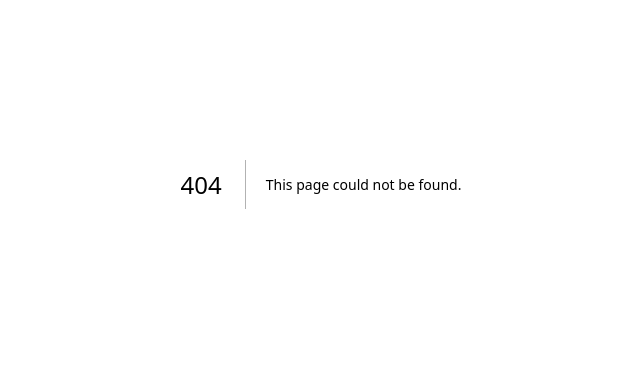
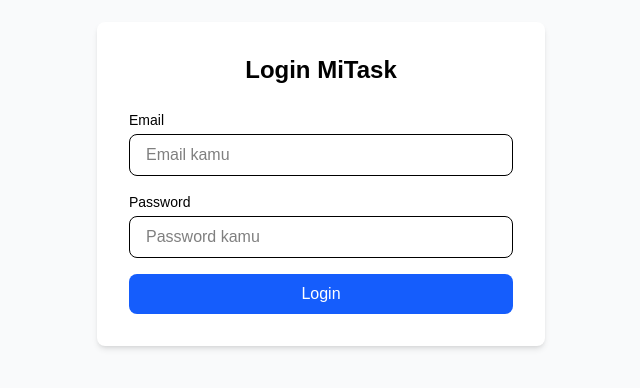
Before and after one commit to MiTask-App/MiTask-website, a Next.js app: page /login in a window 1280 px wide. Before the commit this address had no page. Shown: the part 216-604 px from the top of the page, without its empty margins (319-959 px from the left). Built offline with nearby package versions, Linux system fonts and the light colour scheme; no server answers; a web font is replaced by a local one.

Commit message:
feat: menambahkan fitur login

```diff
--- /dev/null
+++ b/app/dashboard/page.tsx
@@ -0,0 +1,125 @@
+'use client'
+
+import { useEffect, useState } from 'react'
+import { supabase } from '@/lib/supabase'
+import { useRouter } from 'next/navigation'
+
+interface Task {
+  id: number
+  title: string
+  description: string
+  deadline: string
+  is_done: boolean
+  created_at: string
+}
+
+export default function DashboardPage() {
+  const router = useRouter()
+  const [tasks, setTasks] = useState<Task[]>([])
+  const [loading, setLoading] = useState(true)
+  const [userName, setUserName] = useState('')
+
+  useEffect(() => {
+    const init = async () => {
+      const { data: { session } } = await supabase.auth.getSession()
+
+      if (!session) {
+        router.push('/login')
+        return
+      }
+
+      setUserName(session.user.email || '')
+      await fetchTasks(session.access_token)
+
+      // Setup real-time subscription ke perubahan di tabel tasks
+      const channel = supabase
+        .channel('tasks-changes')
+        .on('postgres_changes', {
+          event: '*',
+          schema: 'public',
+          table: 'tasks',
+        }, () => {
+          fetchTasks(session.access_token)
+        })
+        .subscribe()
+        // Setup real-time subscription ke perubahan di tabel tasks
+
+      return () => supabase.removeChannel(channel)
+    }
+
+    init()
+  }, [])
+
+  //meminta task ke laravel dengan token supabase sebagai otentikasi
+  const fetchTasks = async (token: string) => {
+    const res = await fetch(`${process.env.NEXT_PUBLIC_LARAVEL_URL}/api/tasks`, {
+      headers: {
+        Authorization: `Bearer ${token}`,
+      },
+    })
+    const json = await res.json()
+    setTasks(json.data || [])
+    setLoading(false)
+  }
+
+  const handleLogout = async () => {
+    await supabase.auth.signOut()
+    router.push('/login')
+  }
+
+  if (loading) return (
+    <div className="min-h-screen flex items-center justify-center">
+      <p>Memuat task...</p>
+    </div>
+  )
+
+  return (
+    <div className="min-h-screen bg-gray-50 p-6">
+      <div className="max-w-4xl mx-auto">
+        <div className="flex justify-between items-center mb-6">
+          <div>
+            <h1 className="text-2xl font-bold">Task Saya</h1>
+            <p className="text-gray-500 text-sm">{userName}</p>
+          </div>
+          <button
+            onClick={handleLogout}
+            className="bg-red-500 text-white px-4 py-2 rounded-lg hover:bg-red-600"
+          >
+            Logout
+          </button>
+        </div>
+
+        {tasks.length === 0 ? (
+          <div className="text-center py-20 text-gray-400">
+            <p>Belum ada task. Tambahkan dari aplikasi mobile!</p>
+          </div>
+        ) : (
+          <div className="grid gap-4">
+            {tasks.map((task, index) => (
+              <div key={index} className="bg-white rounded-lg shadow p-4">
+                <div className="flex justify-between items-start">
+                  <div>
+                    <h2 className="font-semibold text-lg">{task.title}</h2>
+                    <p className="text-gray-500 text-sm mt-1">{task.description}</p>
+                    {task.deadline && (
+                      <p className="text-gray-400 text-xs mt-2">
+                        Deadline: {new Date(task.deadline).toLocaleDateString('id-ID')}
+                      </p>
+                    )}
+                  </div>
+                  <span className={`px-3 py-1 rounded-full text-xs font-medium ${
+                    task.is_done
+                      ? 'bg-green-100 text-green-700'
+                      : 'bg-yellow-100 text-yellow-700'
+                  }`}>
+                    {task.is_done ? 'Selesai' : 'Belum selesai'}
+                  </span>
+                </div>
+              </div>
+            ))}
+          </div>
+        )}
+      </div>
+    </div>
+  )
+}
--- /dev/null
+++ b/app/login/page.tsx
@@ -0,0 +1,72 @@
+'use client'
+
+import { useState } from 'react'
+import { supabase } from '@/lib/supabase'
+import { useRouter } from 'next/navigation'
+
+export default function LoginPage() {
+  const router = useRouter()
+  const [email, setEmail] = useState('')
+  const [password, setPassword] = useState('')
+  const [error, setError] = useState('')
+  const [loading, setLoading] = useState(false)
+
+  const handleLogin = async (e: React.FormEvent) => {
+    e.preventDefault()
+    setLoading(true)
+    setError('')
+
+    const { error } = await supabase.auth.signInWithPassword({
+      email,
+      password,
+    })
+
+    if (error) {
+      setError('Email atau password salah')
+      setLoading(false)
+      return
+    }
+
+    router.push('/dashboard')
+  }
+
+  return (
+    <div className="min-h-screen flex items-center justify-center bg-gray-50">
+      <div className="bg-white p-8 rounded-lg shadow-md w-full max-w-md">
+        <h1 className="text-2xl font-bold text-center mb-6">Login MiTask</h1>
+        <form onSubmit={handleLogin} className="space-y-4">
+          <div>
+            <label className="block text-sm font-medium mb-1">Email</label>
+            <input
+              type="email"
+              placeholder="Email kamu"
+              value={email}
+              onChange={(e) => setEmail(e.target.value)}
+              className="w-full border rounded-lg px-4 py-2 focus:outline-none focus:ring-2 focus:ring-blue-500"
+              required
+            />
+          </div>
+          <div>
+            <label className="block text-sm font-medium mb-1">Password</label>
+            <input
+              type="password"
+              placeholder="Password kamu"
+              value={password}
+              onChange={(e) => setPassword(e.target.value)}
+              className="w-full border rounded-lg px-4 py-2 focus:outline-none focus:ring-2 focus:ring-blue-500"
+              required
+            />
+          </div>
+          {error && <p className="text-red-500 text-sm">{error}</p>}
+          <button
+            type="submit"
+            disabled={loading}
+            className="w-full bg-blue-600 text-white py-2 rounded-lg hover:bg-blue-700 disabled:opacity-50"
+          >
+            {loading ? 'Loading...' : 'Login'}
+          </button>
+        </form>
+      </div>
+    </div>
+  )
+}
--- a/app/page.tsx
+++ /dev/null
@@ -1,30 +0,0 @@
-import Navbar from "@/component/Navbar"
-import Hero from "@/component/Hero"
-import About from "@/component/About"
-import Features from "@/component/Features"
-import Testimoni from"@/component/Testimoni"
-import Footer from "@/component/Footter"
-
-export default function Home() {
-  return (
-    <main className="pt-20">
-      <Navbar />
-
-      <section id="about">
-        <About />
-      </section>
-
-      <Hero />
-
-      <section id="features">
-        <Features />
-      </section>
-
-      <section id="testimoni">
-        <Testimoni />
-      </section>
-
-      <Footer />
-    </main>
-  )
-}
--- a/component/Navbar.tsx
+++ b/component/Navbar.tsx
@@ -6,7 +6,6 @@
     <div className="mt-5">
       <nav className="bg-white/80 backdrop-blur-md rounded-full shadow-md border border-black fixed top-0 w-full z-50 mt-2">
         <div className="max-w-6xl mx-auto grid grid-cols-2 items-center p-3 px-6">
-
           {/* LOGO */}
           <div className="flex items-center gap-2">
             <Image src="/logo.svg" alt="MiTask Logo" width={40} height={40} />
@@ -18,9 +17,14 @@
             <Link href="#about">Tentang</Link>
             <Link href="#features">Fitur</Link>
             <Link href="#testimoni">Ulasan</Link>
+            <Link
+              href="/login"
+              className="bg-blue-600 text-white px-4 py-2 rounded-full text-sm font-semibold hover:bg-blue-700 transition"
+            >
+              Login
+            </Link>
             {/* <Image src="/icons/pajamas_hamburger.svg" alt="menu" width={20} height={20} /> */}
           </div>
-
         </div>
       </nav>
     </div>
--- /dev/null
+++ b/lib/supabase.ts
@@ -0,0 +1,6 @@
+import { createClient } from '@supabase/supabase-js'
+
+export const supabase = createClient(
+  process.env.NEXT_PUBLIC_SUPABASE_URL!,
+  process.env.NEXT_PUBLIC_SUPABASE_ANON_KEY!
+)
--- a/package.json
+++ b/package.json
@@ -9,6 +9,7 @@
     "lint": "eslint"
   },
   "dependencies": {
+    "@supabase/supabase-js": "^2.103.0",
     "next": "16.1.6",
     "react": "19.2.3",
     "react-dom": "19.2.3"
```
Also changed, not shown: 1 other file (tests, documents, lock files or other folders). Lines whose indentation alone changed are shown as unchanged.
